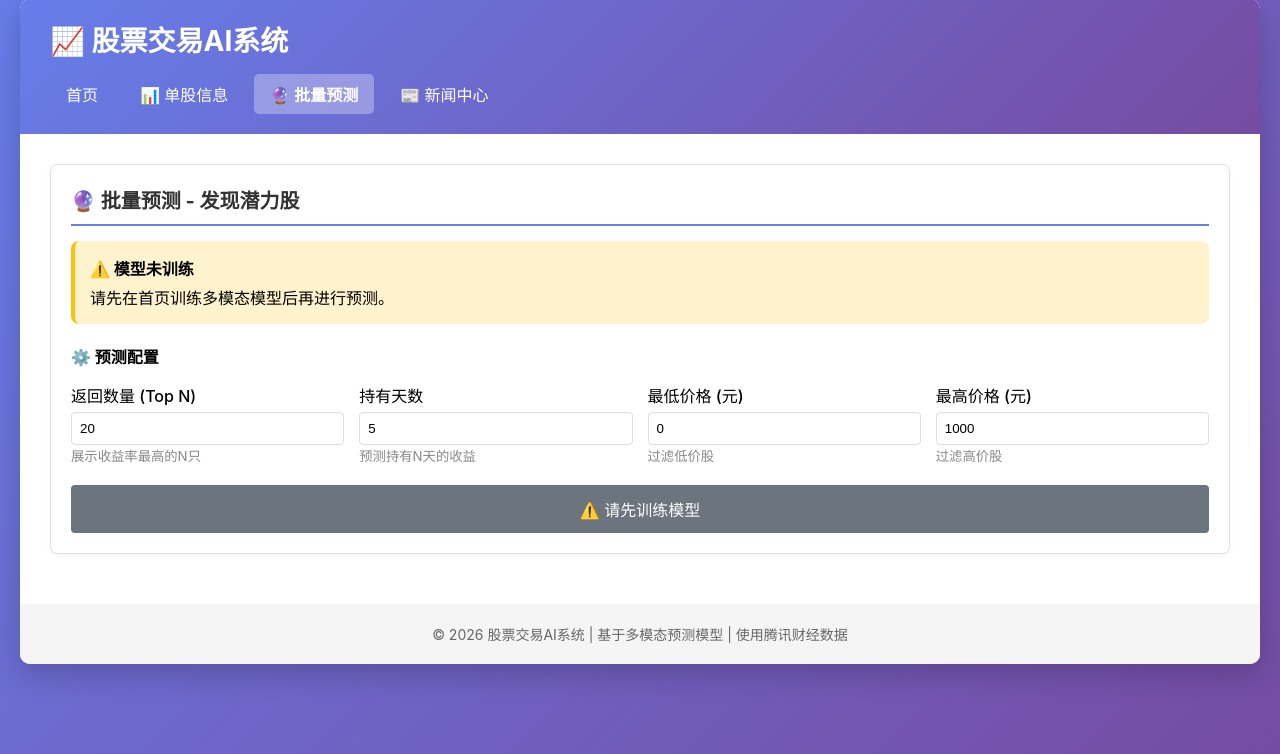
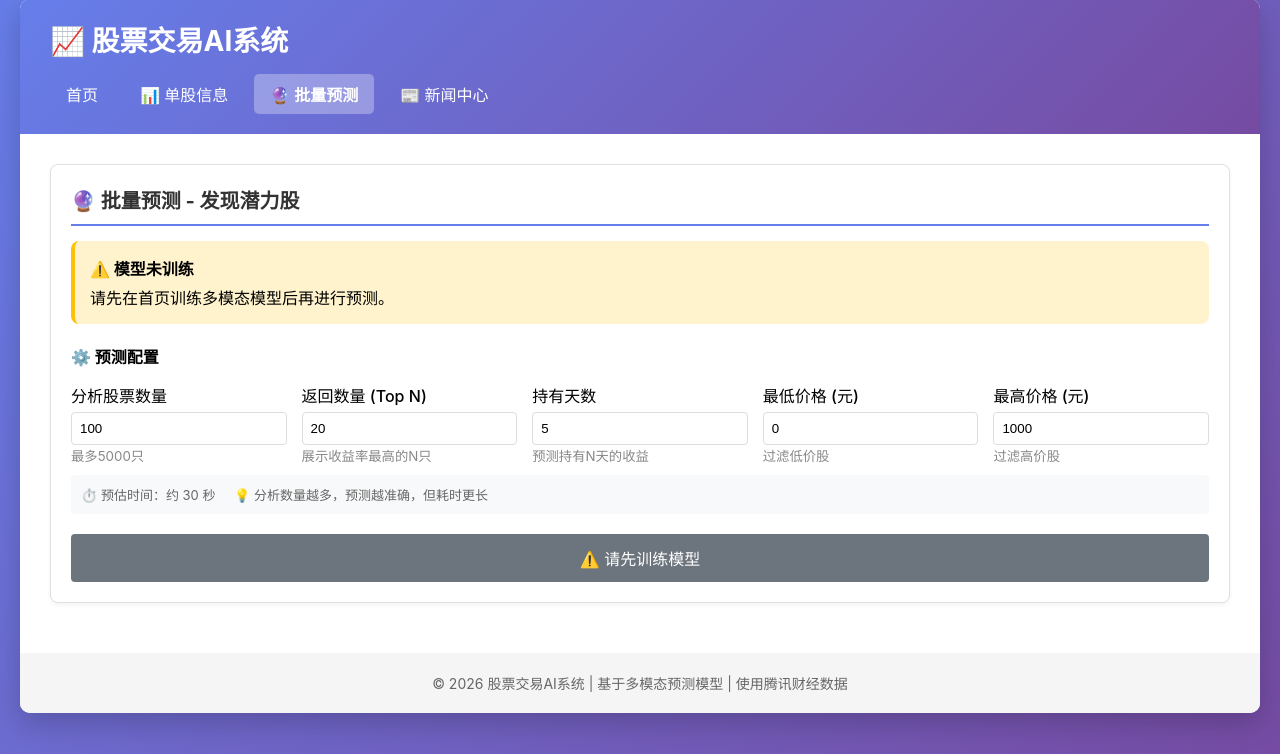
Before and after one commit to yanshanlangren/StockPredict1, a Flask app: page /predict in a window 1280 px wide. Shown: the part 21-775 px from the top of the page. Run offline with Flask 2, Linux system fonts and the light colour scheme.

Commit message:
feat: 批量预测增加股票数量自由输入功能

```diff
--- a/app.py
+++ b/app.py
@@ -472,19 +472,22 @@ def predict_batch():
 
     请求参数:
     {
-        "top_n": 20,       # 返回前N只股票
-        "min_price": 0,    # 最低价格过滤
-        "max_price": 1000  # 最高价格过滤
+        "analyze_count": 100,  # 分析股票数量 (默认100, 最多5000)
+        "top_n": 20,           # 返回前N只股票
+        "hold_days": 5,        # 持有天数
+        "min_price": 0,        # 最低价格过滤
+        "max_price": 10000     # 最高价格过滤
     }
     """
     try:
         params = request.json if request.json else {}
+        analyze_count = min(int(params.get('analyze_count', 100)), 5000)  # 最多5000只
         top_n = int(params.get('top_n', 20))
         hold_days = int(params.get('hold_days', 5))
         min_price = float(params.get('min_price', 0))
         max_price = float(params.get('max_price', 10000))
 
-        logger.info(f"开始批量预测，top_n={top_n}")
+        logger.info(f"开始批量预测，analyze_count={analyze_count}, top_n={top_n}")
 
         # 获取股票列表
         stock_list = data_manager.get_stock_list()
@@ -501,9 +504,8 @@ def predict_batch():
 
         predictions = []
         analyzed_count = 0
-        max_analyze = 100  # 限制最多分析100只股票
 
-        for idx, stock in stock_list.head(max_analyze).iterrows():
+        for idx, stock in stock_list.head(analyze_count).iterrows():
             stock_code = str(stock['code'])
             stock_name = stock.get('name', stock_code)
 
--- a/app/templates/predict.html
+++ b/app/templates/predict.html
@@ -13,7 +13,13 @@
     <!-- 预测配置 -->
     <div style="margin-bottom: 20px;">
         <h3 style="margin: 0 0 15px 0; font-size: 16px;">⚙️ 预测配置</h3>
-        <div style="display: grid; grid-template-columns: repeat(4, 1fr); gap: 15px;">
+        <div style="display: grid; grid-template-columns: repeat(5, 1fr); gap: 15px;">
+            <div>
+                <label style="display: block; margin-bottom: 5px; font-weight: 500;">分析股票数量</label>
+                <input type="number" id="analyze-count" value="100" min="10" max="5000"
+                       style="width: 100%; padding: 8px; border: 1px solid #ddd; border-radius: 4px;">
+                <small style="color: #888;">最多5000只</small>
+            </div>
             <div>
                 <label style="display: block; margin-bottom: 5px; font-weight: 500;">返回数量 (Top N)</label>
                 <input type="number" id="top-n" value="20" min="5" max="100"
@@ -39,6 +45,12 @@
                 <small style="color: #888;">过滤高价股</small>
             </div>
         </div>
+
+        <!-- 时间预估 -->
+        <div style="margin-top: 10px; padding: 10px; background: #f8f9fa; border-radius: 4px; font-size: 13px; color: #666;">
+            ⏱️ 预估时间：<span id="estimated-time">约 30 秒</span>
+            <span style="margin-left: 15px;">💡 分析数量越多，预测越准确，但耗时更长</span>
+        </div>
     </div>
 
     <!-- 预测按钮 -->
@@ -52,6 +64,9 @@
         <div style="font-size: 40px; margin-bottom: 15px;">🔄</div>
         <div style="font-size: 18px; margin-bottom: 10px;" id="progress-message">正在分析股票...</div>
         <div style="color: #666;" id="progress-detail">已分析: 0 只股票</div>
+        <div style="margin-top: 15px; background: #e9ecef; border-radius: 4px; height: 8px; overflow: hidden; max-width: 300px; margin-left: auto; margin-right: auto;">
+            <div id="progress-bar" style="background: #28a745; height: 100%; width: 0%; transition: width 0.3s;"></div>
+        </div>
     </div>
 </div>
 
@@ -61,7 +76,7 @@
         <h2>📊 预测结果</h2>
 
         <!-- 统计信息 -->
-        <div id="result-stats" style="display: grid; grid-template-columns: repeat(4, 1fr); gap: 15px; margin-bottom: 20px; padding: 15px; background: #f8f9fa; border-radius: 8px;">
+        <div id="result-stats" style="display: grid; grid-template-columns: repeat(5, 1fr); gap: 15px; margin-bottom: 20px; padding: 15px; background: #f8f9fa; border-radius: 8px;">
         </div>
 
         <!-- 结果表格 -->
@@ -109,6 +124,18 @@
 
 {% block scripts %}
 <script>
+// 更新预估时间
+document.getElementById('analyze-count').addEventListener('input', function() {
+    const count = parseInt(this.value) || 100;
+    const seconds = Math.round(count * 0.3);
+    if (seconds < 60) {
+        document.getElementById('estimated-time').textContent = `约 ${seconds} 秒`;
+    } else {
+        const minutes = Math.round(seconds / 60);
+        document.getElementById('estimated-time').textContent = `约 ${minutes} 分钟`;
+    }
+});
+
 // 页面加载时检查模型状态
 document.addEventListener('DOMContentLoaded', async function() {
     await checkModelStatus();
@@ -134,6 +161,7 @@ async function checkModelStatus() {
 // 开始批量预测
 async function startBatchPredict() {
     const btn = document.getElementById('predict-btn');
+    const analyzeCount = document.getElementById('analyze-count').value;
     const topN = document.getElementById('top-n').value;
     const holdDays = document.getElementById('hold-days').value;
     const minPrice = document.getElementById('min-price').value;
@@ -150,6 +178,7 @@ async function startBatchPredict() {
     document.getElementById('no-results').style.display = 'none';
     document.getElementById('progress-message').textContent = '正在分析股票列表...';
     document.getElementById('progress-detail').textContent = '已分析: 0 只股票';
+    document.getElementById('progress-bar').style.width = '0%';
 
     try {
         const response = await fetch('/api/predict/batch', {
@@ -158,6 +187,7 @@ async function startBatchPredict() {
                 'Content-Type': 'application/json'
             },
             body: JSON.stringify({
+                analyze_count: parseInt(analyzeCount),
                 top_n: parseInt(topN),
                 hold_days: parseInt(holdDays),
                 min_price: parseFloat(minPrice),
@@ -199,6 +229,7 @@ function displayResults(data, holdDays) {
     const downCount = predictions.length - upCount;
     const avgReturn = predictions.reduce((sum, p) => sum + p.expected_return, 0) / predictions.length;
     const avgConfidence = predictions.reduce((sum, p) => sum + p.confidence, 0) / predictions.length;
+    const topReturn = predictions.length > 0 ? predictions[0].expected_return : 0;
 
     document.getElementById('result-stats').innerHTML = `
         <div style="text-align: center;">
@@ -212,6 +243,10 @@ function displayResults(data, holdDays) {
         <div style="text-align: center;">
             <div style="font-size: 12px; color: #888;">预测下跌</div>
             <div style="font-size: 24px; font-weight: bold; color: #dc3545;">${downCount}</div>
+        </div>
+        <div style="text-align: center;">
+            <div style="font-size: 12px; color: #888;">最高预期收益</div>
+            <div style="font-size: 24px; font-weight: bold; color: #28a745;">${topReturn >= 0 ? '+' : ''}${topReturn.toFixed(2)}%</div>
         </div>
         <div style="text-align: center;">
             <div style="font-size: 12px; color: #888;">平均置信度</div>
```
